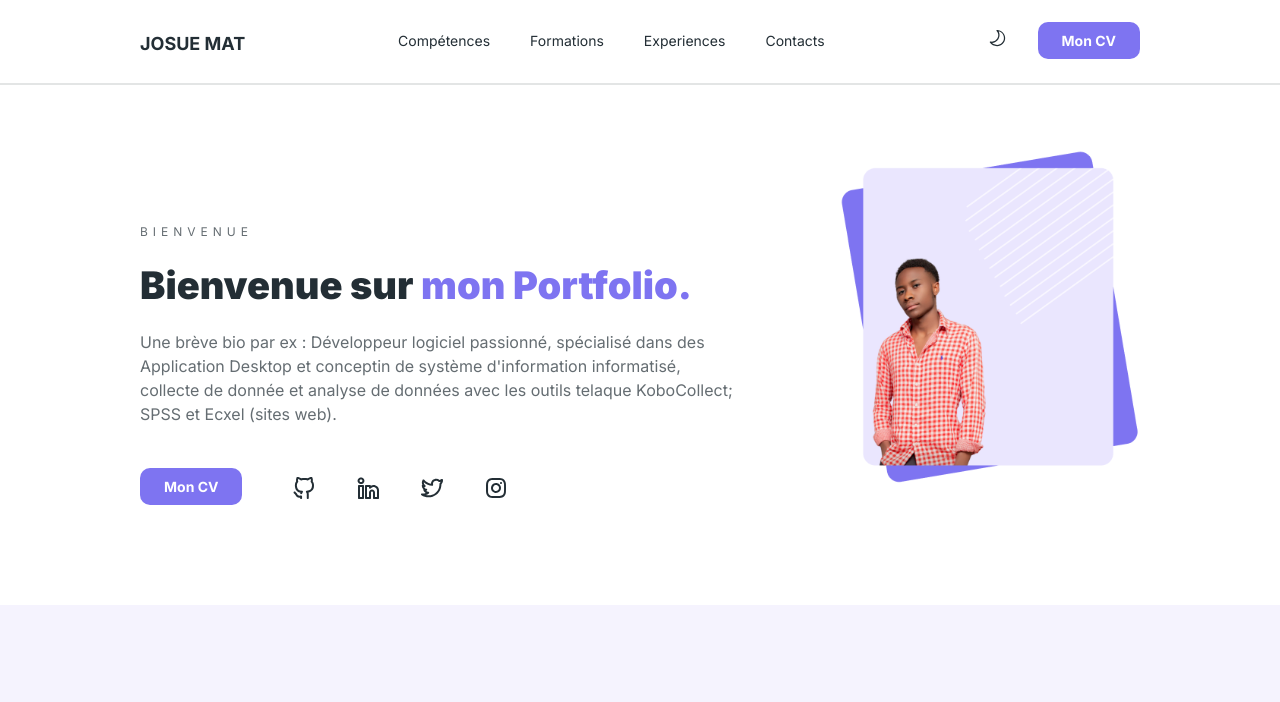
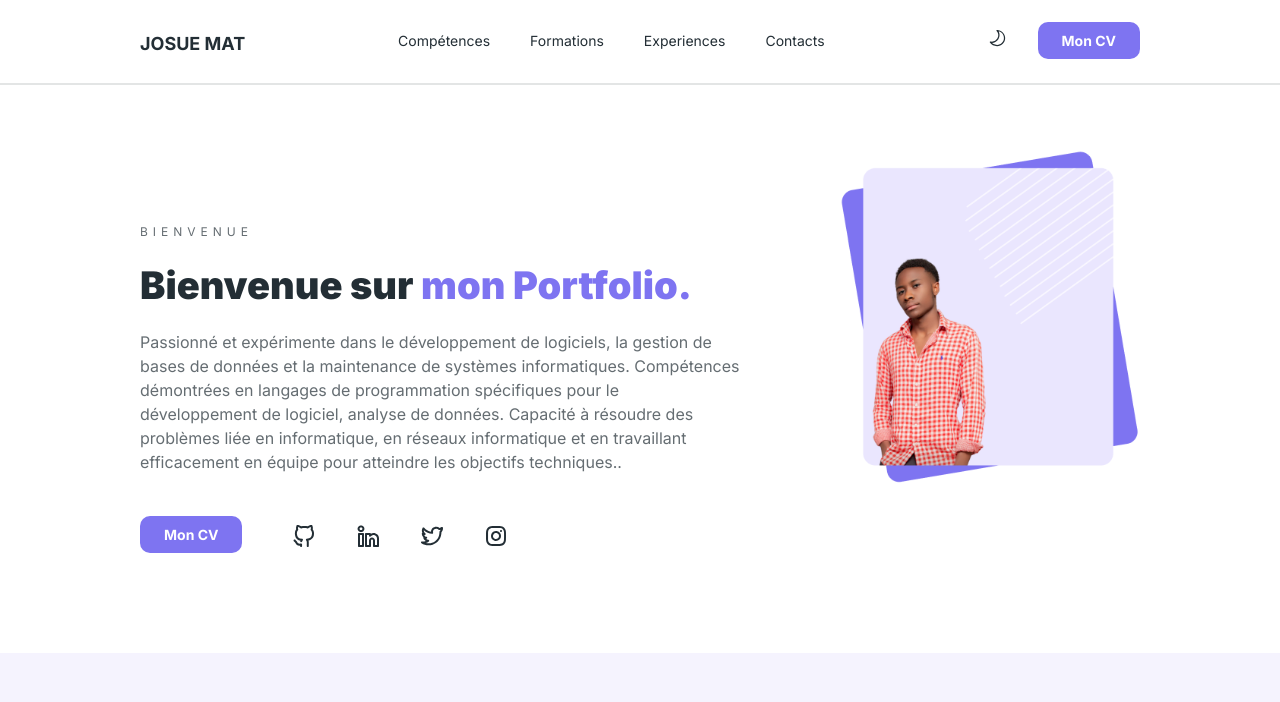
Before and after one commit to JoshMKJ/mon_cv, a website: page index.html in a window 1280 px wide. Shown: the top 702 px of the page. Drawn offline with Linux system fonts and the light colour scheme.

Commit message:
Update index.html
ajout

```diff
--- a/index.html
+++ b/index.html
@@ -72,7 +72,14 @@
 					<div class="text">
 						<span class="subtitle">Bienvenue</span>
 						<h1>Bienvenue sur <span>mon Portfolio.</span></h1>
-						<p>Une brève bio par ex : Développeur logiciel passionné, spécialisé dans des Application Desktop et conceptin de système d'information informatisé, collecte de donnée et analyse de données avec les outils telaque KoboCollect; SPSS et Ecxel (sites web).</p>
+						<p>Passionné et expérimente dans le développement de
+						logiciels, la gestion de bases de données et la
+						maintenance de systèmes informatiques. Compétences
+						démontrées en langages de programmation spécifiques
+						pour le développement de logiciel, analyse de données.
+						Capacité à résoudre des problèmes liée en informatique,
+						en réseaux informatique et en travaillant efficacement
+						en équipe pour atteindre les objectifs techniques..</p>
 						<div class="button">
 							<span> <a href="/pdf mon CV josue/cv josh.pdf" download="Mon-CV" class="btn btn-primary" alt="Télécharger mon CV">Mon CV</a> </span>
 							<span>
```
